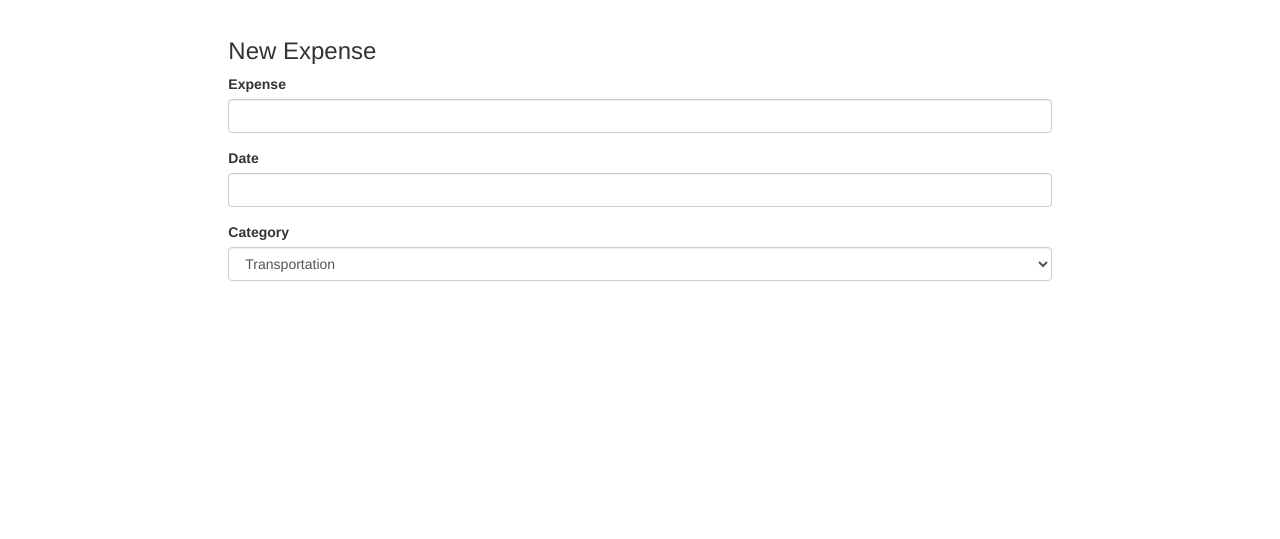
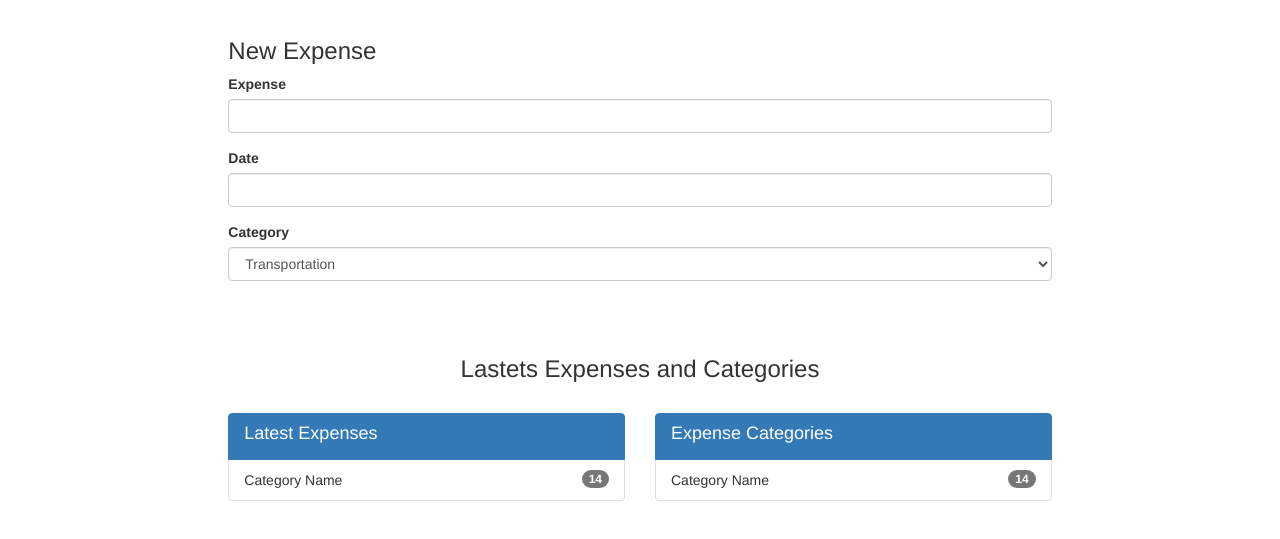
Before and after one commit to Page-Carbajal/Software-Engineering, a React app in the folder ReactJS/MyMoney/: page / in a window 1280 px wide. Shown: the part 161-700 px from the top of the page. Built offline with nearby package versions, Linux system fonts and the light colour scheme.

Commit message:
Added AddExpense.js component Added EnumeratedList.js component Added MyMoney Screenshot.png Updated documentation

```diff
--- a/ReactJS/MyMoney/index.html
+++ b/ReactJS/MyMoney/index.html
@@ -6,6 +6,11 @@
     <title>Where's My Money?</title>
     <meta name="generator" content="http://layoutit.com">
     <link href="https://maxcdn.bootstrapcdn.com/bootstrap/3.3.5/css/bootstrap.min.css" rel="stylesheet">
+    <style type="text/css">
+        .expenseListsHeading{
+            padding: 40px 0 20px;
+        }
+    </style>
 </head>
 <body>
 
--- a/ReactJS/MyMoney/lib/app.js
+++ b/ReactJS/MyMoney/lib/app.js
@@ -1,6 +1,7 @@
 import React from 'react';
 import MainNavigation from './components/MainNavigation.js';
 import AddExpense from './components/AddExpense.js';
+import ExpenseLists from './components/ExpenseLists.js';
 
 class App extends React.Component
 {
@@ -16,6 +17,7 @@ class App extends React.Component
                     </div>
                 </div>
                 <AddExpense />
+                <ExpenseLists />
             </section>
         );
     }
--- /dev/null
+++ b/ReactJS/MyMoney/lib/components/EnumeratedList.js
@@ -0,0 +1,28 @@
+import React from 'react';
+
+class EnumeratedList extends React.Component
+{
+    constructor(props)
+    {
+        super(props);
+    }
+
+    render()
+    {
+        return(
+            <div className="list-group">
+                <div className="list-group-item active">
+                    <h4 className="list-group-item-heading">
+                        {this.props.listTitle}
+                    </h4>
+                </div>
+                <div className="list-group-item">
+                    <span className="badge">14</span>Category Name
+                </div>
+            </div>
+        );
+    }
+
+}
+
+export default EnumeratedList;
--- /dev/null
+++ b/ReactJS/MyMoney/lib/components/ExpenseLists.js
@@ -0,0 +1,24 @@
+import React from 'react';
+import EnumeratedList from './EnumeratedList.js';
+
+class ExpenseLists extends React.Component
+{
+    render()
+    {
+        return(
+            <div className="row">
+                <div className="col-md-8 col-md-offset-2 text-center">
+                    <h3 className="expenseListsHeading">Lastets Expenses and Categories</h3>
+                </div>
+                <div className="col-md-4 col-md-offset-2">
+                    <EnumeratedList listTitle="Latest Expenses" />
+                </div>
+                <div className="col-md-4">
+                    <EnumeratedList listTitle="Expense Categories" />
+                </div>
+            </div>
+        );
+    }
+}
+
+export default ExpenseLists;
```
Also changed, not shown: ReactJS/MyMoney/lib/components/CountList.js (deleted, +0 -36 lines), ReactJS/MyMoney/dist/bundle.js, ReactJS/README.md, ReactJS/YourFatherTest/dist/bundle.js.
